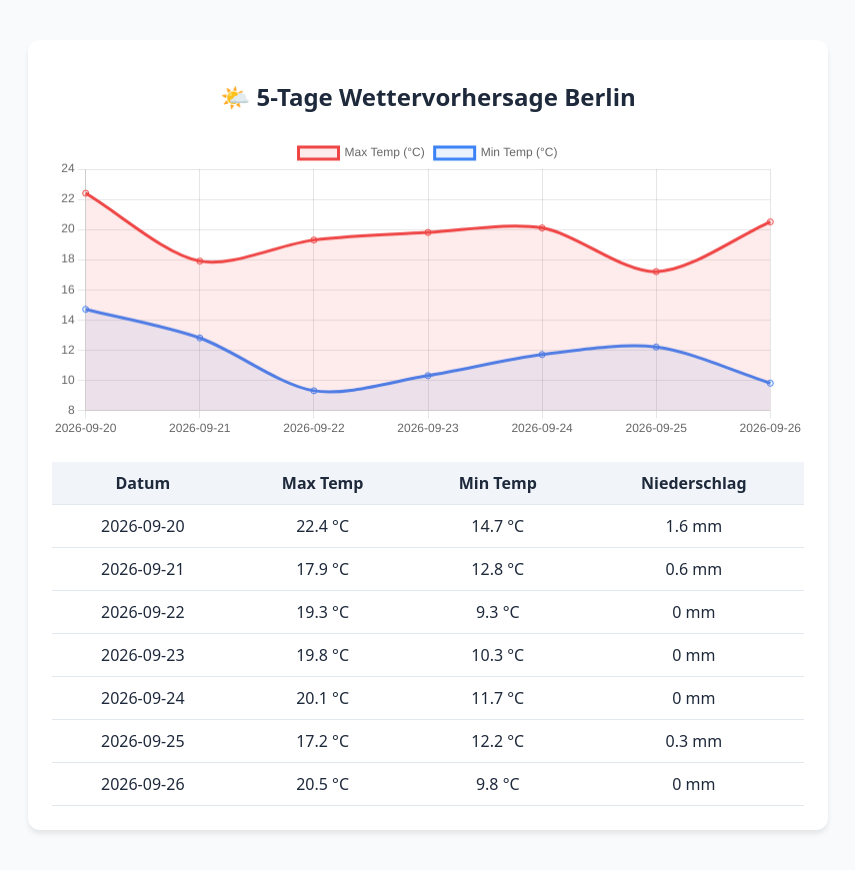
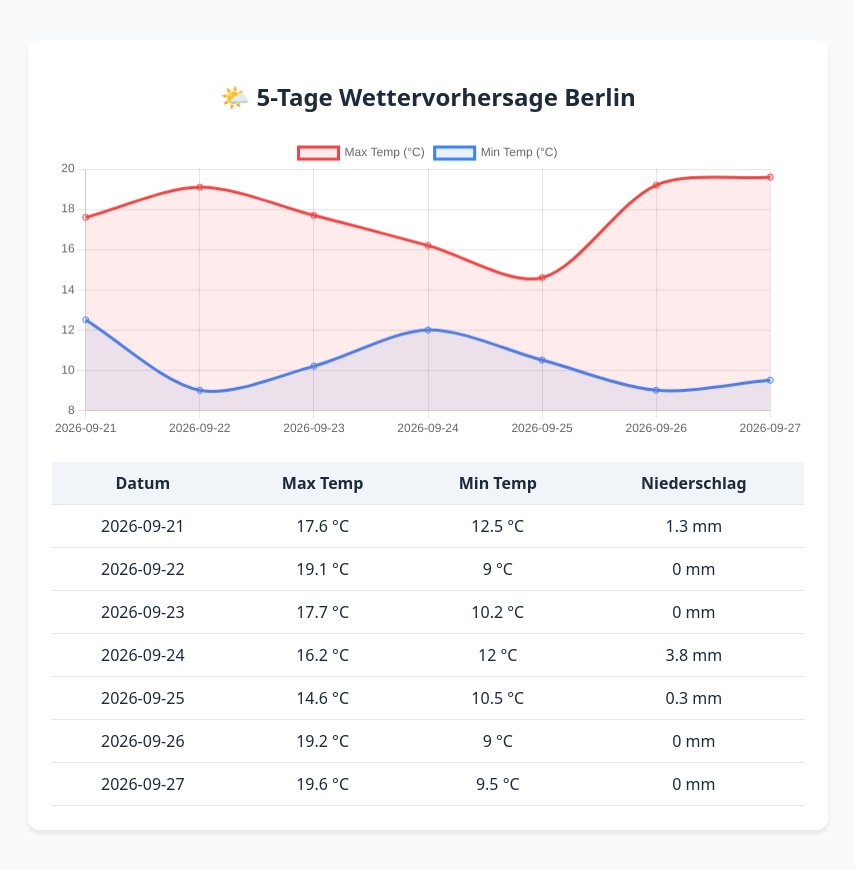
Before and after one commit to Felix-devl/GH-tutorial, a plain HTML site: page index.html in a window 1280 px wide. Shown: the whole page, without its empty margins (212-1067 px from the left). Drawn offline with nearby package versions, Linux system fonts and the light colour scheme.

Commit message:
deploy: dffa60e1ba6bfe71b053dc4110daaa408636babc

```diff
--- a/index.html
+++ b/index.html
@@ -22,17 +22,17 @@
       <thead>
         <tr><th>Datum</th><th>Max Temp</th><th>Min Temp</th><th>Niederschlag</th></tr>
       </thead>
-      <tbody><tr><td>2026-09-20</td><td>22.4 °C</td><td>14.7 °C</td><td>1.6 mm</td></tr><tr><td>2026-09-21</td><td>17.9 °C</td><td>12.8 °C</td><td>0.6 mm</td></tr><tr><td>2026-09-22</td><td>19.3 °C</td><td>9.3 °C</td><td>0 mm</td></tr><tr><td>2026-09-23</td><td>19.8 °C</td><td>10.3 °C</td><td>0 mm</td></tr><tr><td>2026-09-24</td><td>20.1 °C</td><td>11.7 °C</td><td>0 mm</td></tr><tr><td>2026-09-25</td><td>17.2 °C</td><td>12.2 °C</td><td>0.3 mm</td></tr><tr><td>2026-09-26</td><td>20.5 °C</td><td>9.8 °C</td><td>0 mm</td></tr></tbody>
+      <tbody><tr><td>2026-09-21</td><td>17.6 °C</td><td>12.5 °C</td><td>1.3 mm</td></tr><tr><td>2026-09-22</td><td>19.1 °C</td><td>9 °C</td><td>0 mm</td></tr><tr><td>2026-09-23</td><td>17.7 °C</td><td>10.2 °C</td><td>0 mm</td></tr><tr><td>2026-09-24</td><td>16.2 °C</td><td>12 °C</td><td>3.8 mm</td></tr><tr><td>2026-09-25</td><td>14.6 °C</td><td>10.5 °C</td><td>0.3 mm</td></tr><tr><td>2026-09-26</td><td>19.2 °C</td><td>9 °C</td><td>0 mm</td></tr><tr><td>2026-09-27</td><td>19.6 °C</td><td>9.5 °C</td><td>0 mm</td></tr></tbody>
     </table>
   </div>
   <script>
     new Chart(document.getElementById('chart'), {
       type: 'line',
       data: {
-        labels: ["2026-09-20","2026-09-21","2026-09-22","2026-09-23","2026-09-24","2026-09-25","2026-09-26"],
+        labels: ["2026-09-21","2026-09-22","2026-09-23","2026-09-24","2026-09-25","2026-09-26","2026-09-27"],
         datasets: [
-          { label: 'Max Temp (°C)', data: [22.4,17.9,19.3,19.8,20.1,17.2,20.5], borderColor: '#ef4444', backgroundColor: 'rgba(239, 68, 68, 0.1)', fill: true, tension: 0.3 },
-          { label: 'Min Temp (°C)', data: [14.7,12.8,9.3,10.3,11.7,12.2,9.8], borderColor: '#3b82f6', backgroundColor: 'rgba(59, 130, 246, 0.1)', fill: true, tension: 0.3 }
+          { label: 'Max Temp (°C)', data: [17.6,19.1,17.7,16.2,14.6,19.2,19.6], borderColor: '#ef4444', backgroundColor: 'rgba(239, 68, 68, 0.1)', fill: true, tension: 0.3 },
+          { label: 'Min Temp (°C)', data: [12.5,9,10.2,12,10.5,9,9.5], borderColor: '#3b82f6', backgroundColor: 'rgba(59, 130, 246, 0.1)', fill: true, tension: 0.3 }
         ]
       }
     });
```
